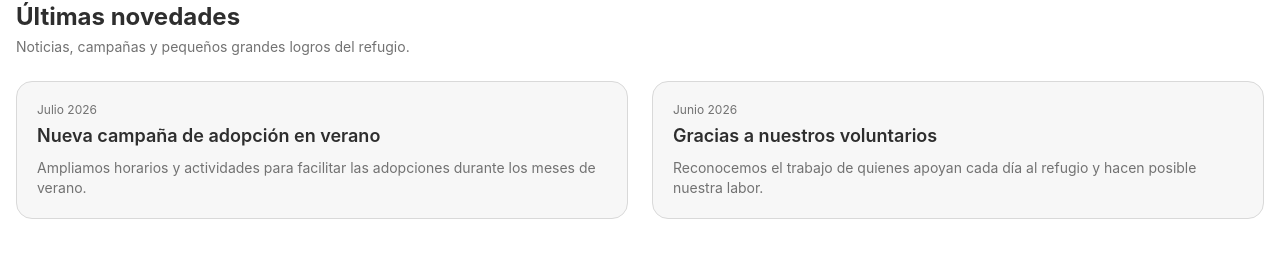
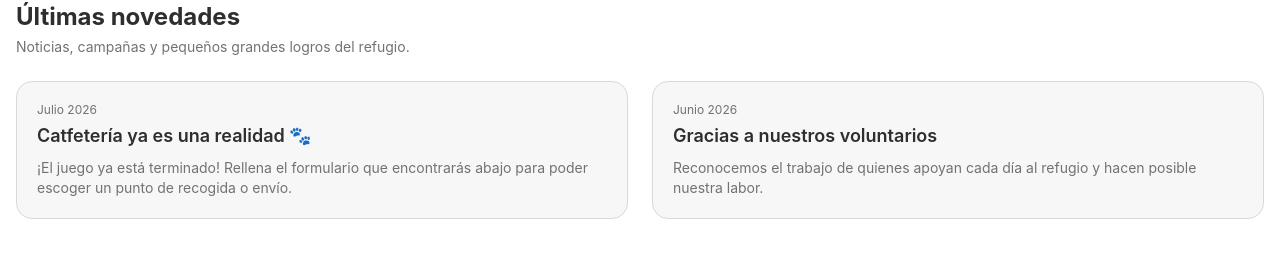
Before and after one commit to neri-um/Ayuda-Animal-Murcia-web, a React (Vite) app in the folder cliente/: page / in a window 1280 px wide. Shown: the part 1472-1741 px from the top of the page. Built offline with nearby package versions, Linux system fonts and the light colour scheme; no server answers.

Commit message:
feat(Home): añadir imagen opcional en tarjetas de novedades + actualizar textos

```diff
--- a/cliente/src/app/pages/Home.tsx
+++ b/cliente/src/app/pages/Home.tsx
@@ -10,15 +10,19 @@ type Novedad = {
   titulo: string;
   fecha: string;
   resumen: string;
+  /** URL de ImgBB u otro hosting. Si se omite, la tarjeta no muestra imagen. */
+  imagen?: string;
 };
 
 const NOVEDADES: Novedad[] = [
   {
     id: 1,
-    titulo: 'Nueva campaña de adopción en verano',
+    titulo: 'Catfetería ya es una realidad 🐾',
     fecha: 'Julio 2026',
     resumen:
-      'Ampliamos horarios y actividades para facilitar las adopciones durante los meses de verano.',
+      '¡El juego ya está terminado! Rellena el formulario que encontrarás abajo para poder escoger un punto de recogida o envío.',
+    // Pega aquí la URL directa de ImgBB (el link que termina en .jpg/.png, no la página del álbum)
+    // imagen: 'https://i.ibb.co/xxxxxxxx/catfeteria.jpg',
   },
   {
     id: 2,
@@ -32,8 +36,6 @@ const NOVEDADES: Novedad[] = [
 export default function Home() {
   const { animals, animalDelMesId } = useApp();
 
-  // Resolvemos el animal del mes desde el contexto global.
-  // Si no hay ninguno seleccionado aún, mostramos el placeholder.
   const animalDelMes = animalDelMesId
     ? (animals.find((a) => a.id === animalDelMesId) ?? null)
     : null;
@@ -82,12 +84,10 @@ export default function Home() {
           {/* Columna derecha: Animal del mes */}
           <div className="hidden lg:flex flex-col items-center">
             {animalDelMes ? (
-              /* ── Tarjeta con foto real ── */
               <div
                 className="w-full max-w-sm rounded-3xl overflow-hidden"
                 style={{ border: '1px solid #3f3f3f', backgroundColor: '#1c1c1c' }}
               >
-                {/* Foto */}
                 <div className="relative" style={{ aspectRatio: '4/3' }}>
                   <img
                     src={animalDelMes.imageUrl}
@@ -96,7 +96,6 @@ export default function Home() {
                     loading="lazy"
                     decoding="async"
                   />
-                  {/* Badge Animal del mes — derecha */}
                   <div
                     className="absolute top-3 right-3 flex items-center gap-1.5 px-3 py-1 rounded-full text-xs font-semibold"
                     style={{ backgroundColor: '#f7e3b0', color: '#2e2e2e' }}
@@ -105,7 +104,6 @@ export default function Home() {
                     Animal del mes
                   </div>
                 </div>
-                {/* Info — solo nombre y botón, sin raza */}
                 <div className="p-4 flex items-center justify-between">
                   <p className="font-bold text-base" style={{ color: '#ffffff' }}>
                     {animalDelMes.name}
@@ -120,7 +118,6 @@ export default function Home() {
                 </div>
               </div>
             ) : (
-              /* ── Placeholder cuando no hay animal del mes seleccionado ── */
               <div
                 className="w-full max-w-sm rounded-3xl flex flex-col items-center justify-center gap-4"
                 style={{
@@ -220,12 +217,26 @@ export default function Home() {
             {NOVEDADES.map((novedad) => (
               <article
                 key={novedad.id}
-                className="rounded-2xl border p-5"
+                className="rounded-2xl border overflow-hidden"
                 style={{ backgroundColor: '#f7f7f7', borderColor: '#d9d9d9' }}
               >
-                <p className="text-xs mb-1" style={{ color: '#727272' }}>{novedad.fecha}</p>
-                <h3 className="text-lg font-semibold mb-2" style={{ color: '#2e2e2e' }}>{novedad.titulo}</h3>
-                <p className="text-sm" style={{ color: '#727272' }}>{novedad.resumen}</p>
+                {/* Imagen opcional — pega la URL directa de ImgBB */}
+                {novedad.imagen && (
+                  <div style={{ aspectRatio: '16/7', overflow: 'hidden' }}>
+                    <img
+                      src={novedad.imagen}
+                      alt={novedad.titulo}
+                      className="w-full h-full object-cover"
+                      loading="lazy"
+                      decoding="async"
+                    />
+                  </div>
+                )}
+                <div className="p-5">
+                  <p className="text-xs mb-1" style={{ color: '#727272' }}>{novedad.fecha}</p>
+                  <h3 className="text-lg font-semibold mb-2" style={{ color: '#2e2e2e' }}>{novedad.titulo}</h3>
+                  <p className="text-sm" style={{ color: '#727272' }}>{novedad.resumen}</p>
+                </div>
               </article>
             ))}
           </div>
```
